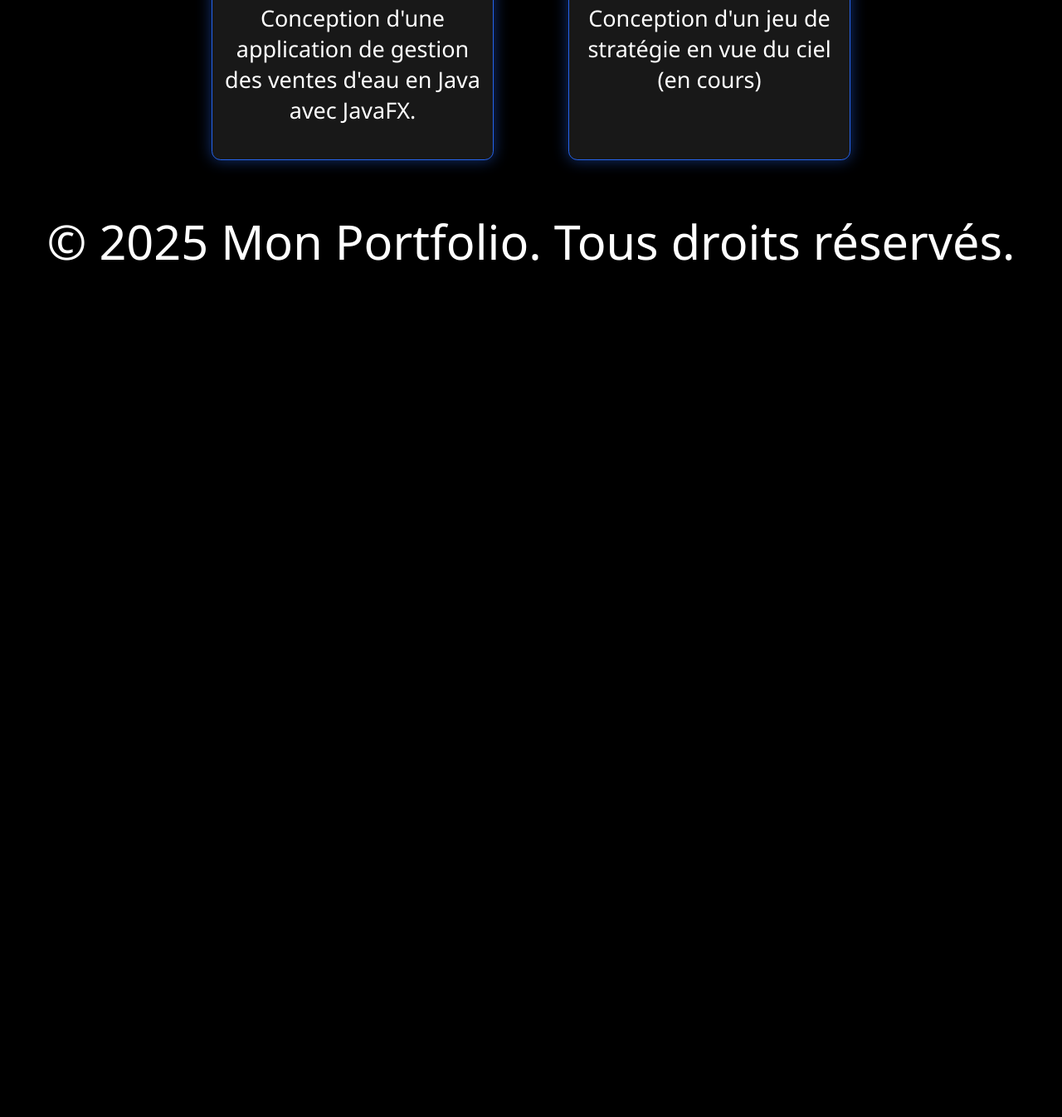
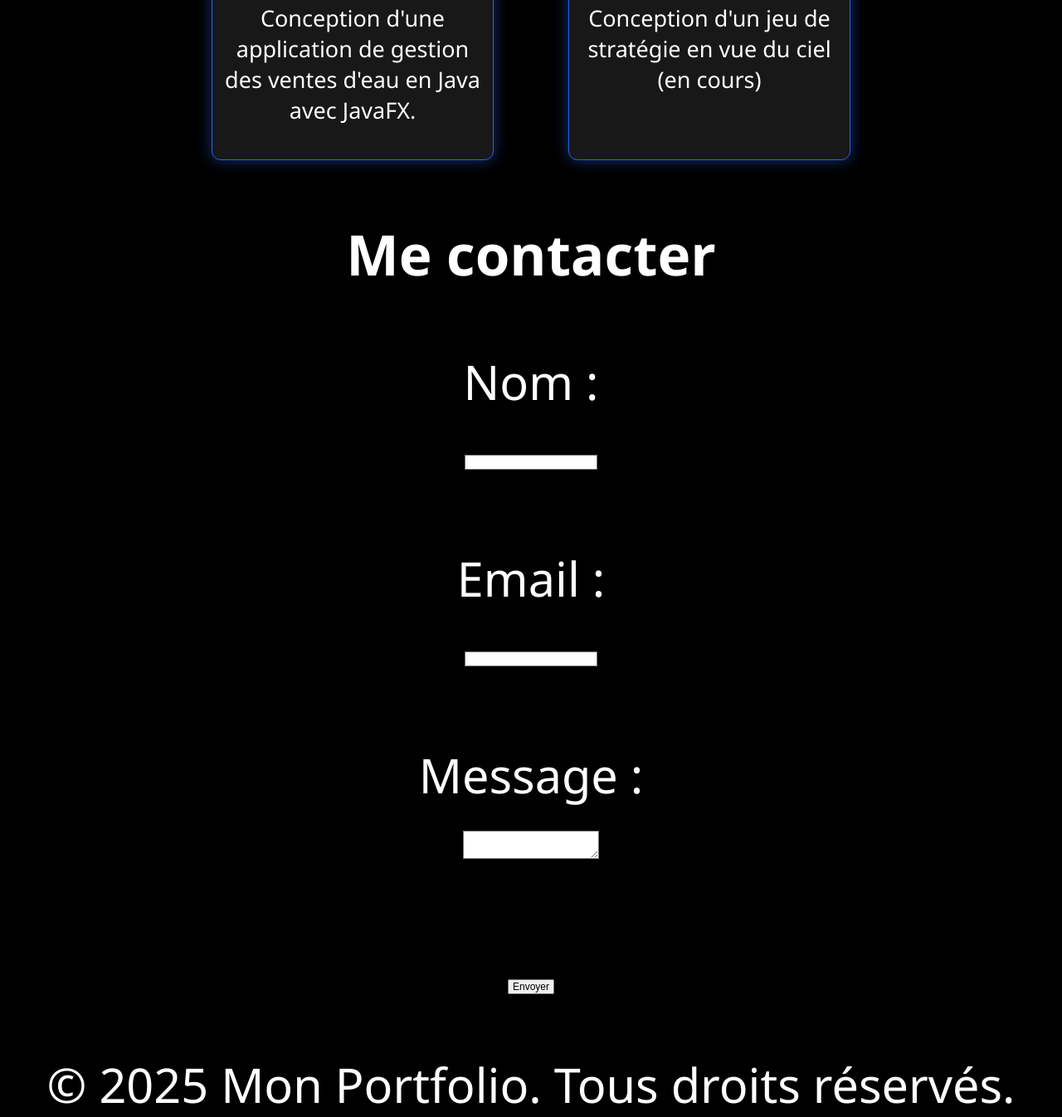
Before and after one commit to leoyeh62/portfolio, a plain HTML site: page index.html in a window 1280 px wide. Shown: the part 3718-5064 px from the top of the page at 83% size. Before the commit the page ends 4048 px from the top, so only its background shows below. Drawn offline with Linux system fonts and the light colour scheme.

Commit message:
ajout formulaire de contact simple

```diff
--- a/index.html
+++ b/index.html
@@ -143,7 +143,21 @@
         </div>
       </div>
     </section>
+      <div>
+        <h3 id='contact'>Me contacter</h3>
+  <form action="https://formsubmit.co/morel.leo23@gmail.com" method="POST">
+  <label for="name">Nom :</label><br>
+  <input type="text" id="name" name="name" required><br><br>
 
+  <label for="email">Email :</label><br>
+  <input type="email" id="email" name="email" required><br><br>
+
+  <label for="message">Message :</label><br>
+  <textarea id="message" name="message" required></textarea><br><br>
+
+  <input type="submit" value="Envoyer">
+</form>
+      </div>
     <footer class="footer">
       <p>&copy; 2025 Mon Portfolio. Tous droits réservés.</p>
     </footer>
```
